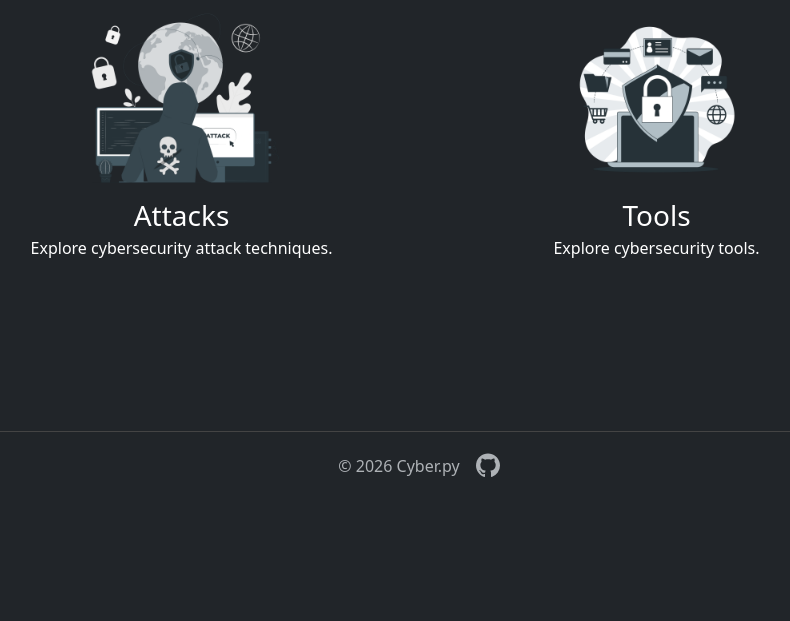
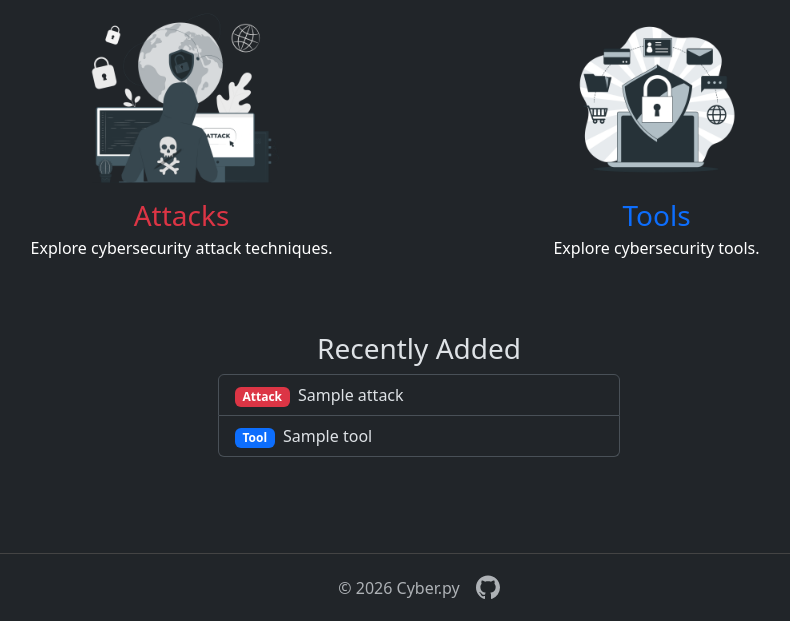
Before and after one commit to emreeturker/cyber-py, a Django app: page / in a window 1280 px wide. Shown: the part 301-922 px from the top of the page, without its empty margins (221-1011 px from the left). Before the commit the page ends 778 px from the top, so only its background shows below. Run offline with Django 5.2, Linux system fonts and the light colour scheme; tables that the repository leaves empty hold one stand-in row (values such as "Sample post").

Commit message:
Add recently added section to homepage

```diff
--- a/attacks/models.py
+++ b/attacks/models.py
@@ -1,5 +1,6 @@
 from django.db import models
 from common.models import TimeStamped
+from django.urls import reverse
 
 
 class AttackCategory(models.Model):
@@ -21,6 +22,17 @@ class Attack(TimeStamped):
     def __str__(self):
         return self.name
 
+    @property
+    def type_label(self):
+        return "attack"
+
+    @property
+    def badge_color(self):
+        return "danger"
+
+    def get_absolute_url(self):
+        return reverse('attacks:detail', args=[self.slug])
+
 
 class AttackCommand(models.Model):
     description = models.TextField()
--- a/core/views.py
+++ b/core/views.py
@@ -1,5 +1,12 @@
 from django.shortcuts import render
-from django.urls import reverse
+from attacks.models import Attack
+from tools.models import Tool
+from itertools import chain
+
 
 def home(request):
-    return render (request, "home.html")
+    recent_attacks = Attack.objects.all().order_by('-created_at')[:1]
+    recent_tools = Tool.objects.all().order_by('-created_at')[:1]
+    combined = chain(recent_attacks, recent_tools)
+    recent_items = sorted(combined, key=lambda x: x.created_at, reverse=True )
+    return render (request, "home.html", {'recent_items':recent_items})
--- a/templates/home.html
+++ b/templates/home.html
@@ -14,7 +14,7 @@
             <a href="{% url 'attacks:list' %}" class="text-decoration-none text-white">
                 <img src="{% static 'images/attacks.png' %}" class="card-img-top" alt="image"
                     style="height: 200px; object-fit: contain;">
-                <h3 class="card-title text-center mb-1">Attacks</h3>
+                <h3 class="card-title text-center mb-1" style="color: #dc3545;">Attacks</h3>
                 <p class="card-text text-center">Explore cybersecurity attack techniques.</p>
             </a>
         </div>
@@ -22,11 +22,24 @@
             <a href="{% url 'tools:list' %}" class="text-decoration-none text-white">
                 <img src="{% static 'images/tools.png' %}" class="card-img-top" alt="image"
                     style="height: 200px; object-fit: contain;">
-                <h3 class="card-title text-center mb-1">Tools</h3>
+                <h3 class="card-title text-center mb-1" style="color: #0d6efd;">Tools</h3>
                 <p class="card-text text-center">Explore cybersecurity tools.</p>
             </a>
         </div>
     </div>
 </div>
 
+<div class="container my-5 col-md-4">
+    <h3 class="text-center">Recently Added</h3>
+    <div class="list-group">
+        {% for item in recent_items %}
+        <a href="{{ item.get_absolute_url }}" class="list-group-item list-group-item-action">
+            <span class="badge me-1 bg-{{ item.badge_color }}">
+                {{ item.type_label|capfirst }}
+            </span> {{ item.name }}
+        </a>
+        {% endfor %}
+    </div>
+</div>
+
 {% endblock %}
--- a/tools/models.py
+++ b/tools/models.py
@@ -1,5 +1,6 @@
 from django.db import models
 from common.models import TimeStamped
+from django.urls import reverse
 
 
 class ToolCategory(models.Model):
@@ -21,6 +22,17 @@ class Tool(TimeStamped):
     def __str__(self):
         return self.name
 
+    @property
+    def type_label(self):
+        return "tool"
+
+    @property
+    def badge_color(self):
+        return "primary"
+
+    def get_absolute_url(self):
+        return reverse('tools:detail', args=[self.slug])
+
 
 class ToolCommand(models.Model):
     description = models.TextField()
```
